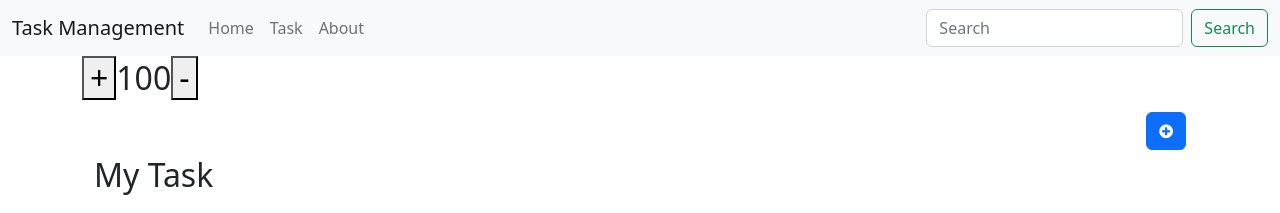
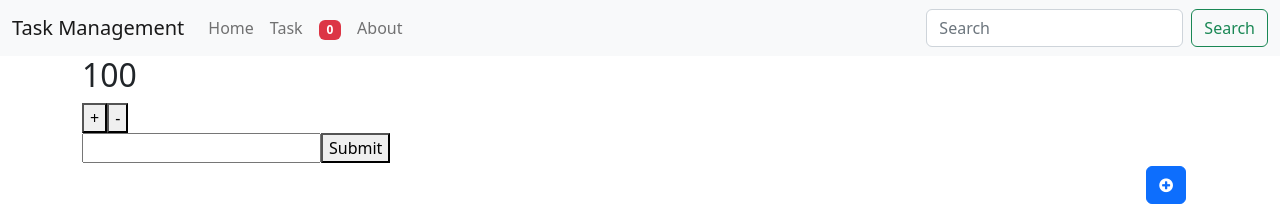
Before and after one commit to mowuj/task-management-redux, a React (Create React App) app: page / in a window 1280 px wide. Shown: the top 213 px of the page. Built offline with nearby package versions, Linux system fonts and the light colour scheme; no server answers.

Commit message:
task form

```diff
--- a/src/components/Counter/Counter.js
+++ b/src/components/Counter/Counter.js
@@ -1,14 +1,14 @@
 import React from 'react';
 import { useSelector, useDispatch } from 'react-redux'
 const Counter = () => {
-    const dispatch=useDispatch()
+
     const counter =useSelector(state=>state.counter)
     return (
         <div>
             <h2>
-                <button onClick={() => dispatch({ type: 'INCREMENT' })}>+</button>
+
                 {counter}
-               <button onClick={()=>dispatch({ type: 'DECREMENT' }) }>-</button> {""}
+
             </h2>
         </div>
     );
--- /dev/null
+++ b/src/components/Counter/CounterHit.js
@@ -0,0 +1,17 @@
+import React,{useState} from 'react';
+import { useSelector, useDispatch } from 'react-redux'
+const CounterHit = () => {
+    const dispatch = useDispatch();
+    const [number,setNumber]=useState()
+    return (
+        <div>
+            <button onClick={() => dispatch({ type: 'INCREMENT' })}>+</button>
+            <button onClick={()=>dispatch({ type: 'DECREMENT' }) }>-</button>
+            <br />
+            <input value={number} onChange={(e) =>setNumber(e.target.value)} />
+            <button onClick={()=>dispatch({ type: 'INCREMENT',payload:number }) }>Submit</button>
+        </div>
+    );
+};
+
+export default CounterHit;
--- a/src/components/Layout/Layout.js
+++ b/src/components/Layout/Layout.js
@@ -1,10 +1,12 @@
 import React from 'react';
 import Counter from '../Counter/Counter';
+import CounterHit from '../Counter/CounterHit';
 import Task from '../Task/Task';
 const Layout = () => {
     return (
         <div>
             <Counter></Counter>
+            <CounterHit></CounterHit>
             <Task />
 
 
--- a/src/components/Navbar/Navbar.js
+++ b/src/components/Navbar/Navbar.js
@@ -4,8 +4,9 @@ import Form from 'react-bootstrap/Form';
 import Nav from 'react-bootstrap/Nav';
 import Navbar from 'react-bootstrap/Navbar';
 import {Link } from "react-router-dom";
-
+import { useDispatch, useSelector } from 'react-redux';
 function NavScrollExample() {
+    const tasks =useSelector(state=>state.tasks)
   return (
     <Navbar bg="light" expand="lg">
       <Container fluid>
@@ -20,6 +21,9 @@ function NavScrollExample() {
 
             <Nav.Link as={Link} to="/home">Home</Nav.Link>
             <Nav.Link as={Link} to="/task">Task</Nav.Link>
+            <Nav.Link as={Link} to="">
+              <span className='badge bg-danger'>{ tasks.length}</span>
+            </Nav.Link>
             <Nav.Link as={Link} to="/about">About</Nav.Link>
 
           </Nav>
--- a/src/components/Task/Task.js
+++ b/src/components/Task/Task.js
@@ -3,67 +3,40 @@ import './Task.css'
 import TaskForm from '../TaskForm/TaskForm';
 import TaskList from '../TaskList/TaskList';
 import { getTaskData, storeTaskData } from '../../services/TaskService';
+import { useDispatch, useSelector } from 'react-redux';
 
 const Task = () => {
     const [isCreate, setIsCreate] = useState(false);
-  const [tasks, setTasks] = useState([])
-  const [isAdded, setIsAdded] = useState(false);
-  const [title, setTitle] = useState('');
-  const [description, setDescription] = useState('');
-  const [priority, setPriority] = useState();
-   useEffect(() => {
+  // const [tasks, setTasks] = useState([])
+  // const [isAdded, setIsAdded] = useState(false);
+  // const [title, setTitle] = useState('');
+  // const [description, setDescription] = useState('');
+  // const [priority, setPriority] = useState();
+  const dispatch =useDispatch()
+  const tasks =useSelector(state=>state.tasks)
+  useEffect(() => {
       initializeData()
     },[])
     const initializeData=async () => {
       let data = await getTaskData();
       data.sort();
       data.reverse();
-      setTasks(data);
-    }
-  const createTask = async (e) => {
-    e.preventDefault();
-
-    if (title.length === 0) {
-      alert('Please give a Title !')
-    }
-    if (description.length === 0) {
-      alert('Please give a Description !')
-    }
-    if (priority.length === 0) {
-      alert('Please give a Priority !')
-    }
-    const taskItem = {
-
-        Title: title,
-        Description:description,
-        Priority: priority,
+      dispatch({type:"GET_TASKS",payload:data})
+      // setTasks(data);
 
     }
 
-    const isAdded= await storeTaskData(taskItem)
-    if (isAdded) {
-      setIsAdded(true)
-      setTitle('')
-      setDescription('')
-      setPriority('')
-      await initializeData()
-    }
-    else {
-      alert('Something went wrong')
-    }
-
-  }
 
     return (
         <div className='container'>
         {
           isCreate && (
             <TaskForm
-              tasks={tasks} setTasks={setTasks} setIsAdded={setIsAdded}
-              createTask={createTask}
-              title={title} setTitle={setTitle}
-              description={description} setDescription={setDescription}
-              priority={priority} setPriority={setPriority}
+              // tasks={tasks} setTasks={setTasks} setIsAdded={setIsAdded}
+              // createTask={createTask}
+              // title={title} setTitle={setTitle}
+              // description={description} setDescription={setDescription}
+              // priority={priority} setPriority={setPriority}
             ></TaskForm>
                 )
             }
--- a/src/components/TaskForm/TaskForm.js
+++ b/src/components/TaskForm/TaskForm.js
@@ -1,10 +1,54 @@
 
 import Form from 'react-bootstrap/Form';
 import Button from 'react-bootstrap/Button';
-const TaskForm = ({tasks,setTasks,setIsAdded,createTask,title,setTitle,description,setDescription,priority,setPriority}) => {
+import { useState } from 'react';
+import { getTaskData, storeTaskData } from '../../services/TaskService';
+import { useDispatch } from 'react-redux';
+// {tasks,setTasks,setIsAdded,createTask,title,setTitle,description,setDescription,priority,setPriority}
+const TaskForm = () => {
+const dispatch =useDispatch()
+  const [title, setTitle] = useState('');
+  const [description, setDescription] = useState('');
+  const [priority, setPriority] = useState('')
+  const createTask = async (e) => {
+    e.preventDefault();
 
+    if (title.length === 0) {
+      alert('Please give a Title !')
+    }
+    if (description.length === 0) {
+      alert('Please give a Description !')
+    }
+    if (priority.length === 0) {
+      alert('Please give a Priority !')
+    }
+    const taskItem = {
 
+        Title: title,
+        Description:description,
+        Priority: priority,
 
+    }
+    await storeTaskData(taskItem)
+    dispatch({type:'ADD_TASK',payload:taskItem})
+    let data = await getTaskData();
+      data.sort();
+      data.reverse();
+      dispatch({type:"GET_TASKS",payload:data})
+    // const isAdded= await storeTaskData(taskItem)
+    // if (isAdded) {
+    //   // setIsAdded(true)
+      setTitle('')
+      setDescription('')
+      setPriority('')
+    //   alert('Task Added !')
+    //   // await initializeData()
+    // }
+    // else {
+    //   alert('Something went wrong')
+    // }
+
+  }
     return (
         <div container>
             <div>
--- a/src/index.js
+++ b/src/index.js
@@ -11,6 +11,7 @@ import { Provider } from 'react-redux';
 const root = ReactDOM.createRoot(document.getElementById('root'));
 const initalizeSate = {
   counter: 100,
+  tasks:[]
 
 };
 
@@ -22,9 +23,26 @@ function CounterReducer(state=initalizeSate,action) {
       };
       break;
     case 'INCREMENT':
+      let updateInc = typeof action.payload ==='undefined'? 1:action.payload
+      updateInc=parseInt(updateInc)
       return {
         ...state,
-        counter:state.counter+1
+        counter:state.counter+updateInc
+      };
+    case 'UPDATE':
+      return {
+        ...state,
+        counter:state.counter+parseInt(action.payload)
+      };
+    case 'GET_TASKS':
+      return {
+        ...state,
+        tasks:action.payload
+      };
+    case 'ADD_TASK':
+      return {
+        ...state,
+
       };
       break;
     case 'DECREMENT':
```
